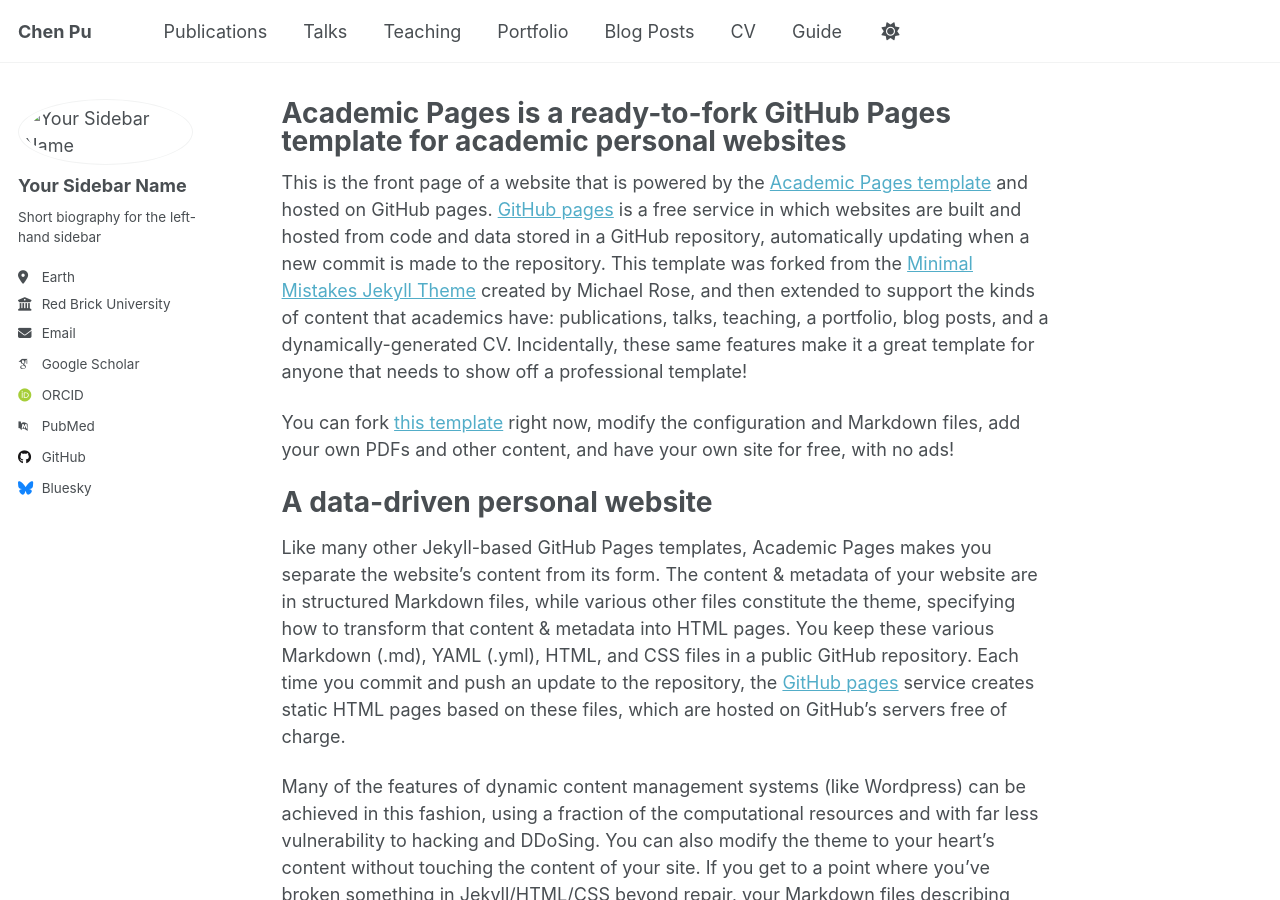
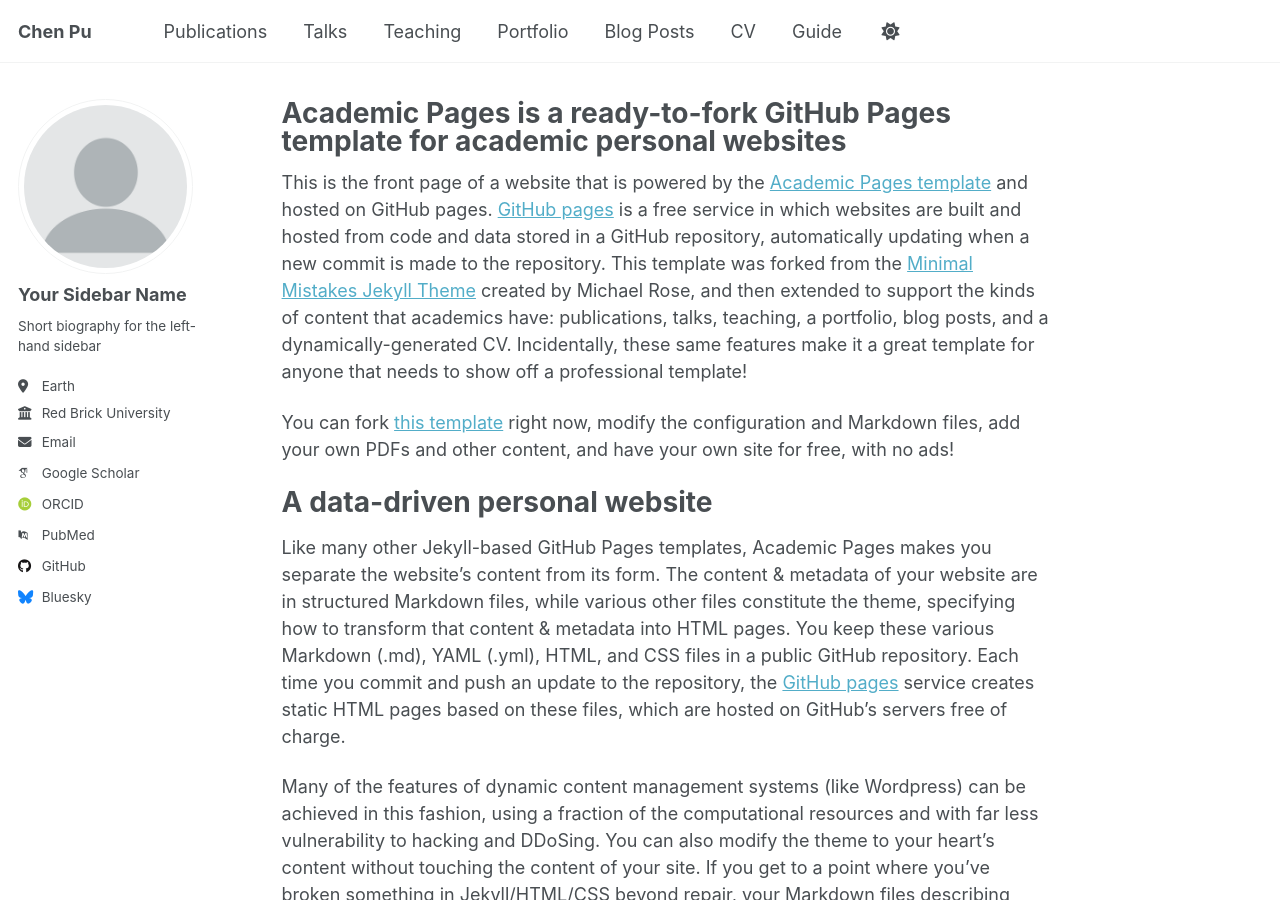
Before and after one commit to Ericpuzai/chenpu.github.io, a Jekyll site: the page built from _pages/about.md, in a window 1280 px wide and 900 px high. Built offline with Jekyll 4.4.1, drawn with Linux system fonts in a browser that asks for light colours; some web fonts are replaced; a script that is not in the unit is left out.

Commit message:
Update _config.yml

```diff
--- a/_config.yml
+++ b/_config.yml
@@ -23,7 +23,7 @@ repository               : "Ericpuzai/chenpu.github.io"
 #               Additional customization can be done by editing /_includes/author-profile.html
 author:
   # Biographic information
-  avatar           : "profile-chenpu.png"
+  avatar           : "profile.png"
   name             : "Your Sidebar Name"
   pronouns         : # example: "she/her"
   bio              : "Short biography for the left-hand sidebar"
```
